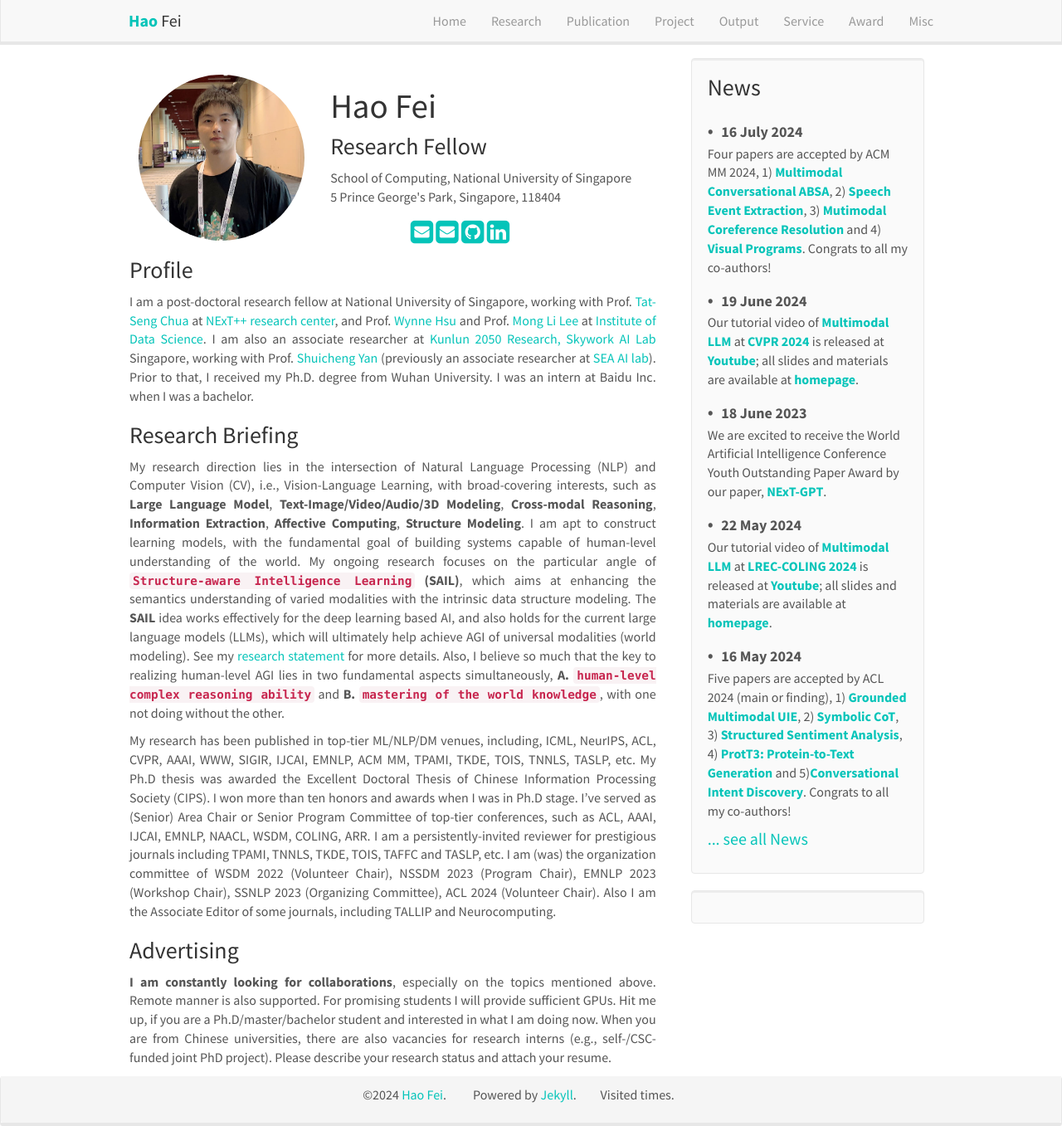
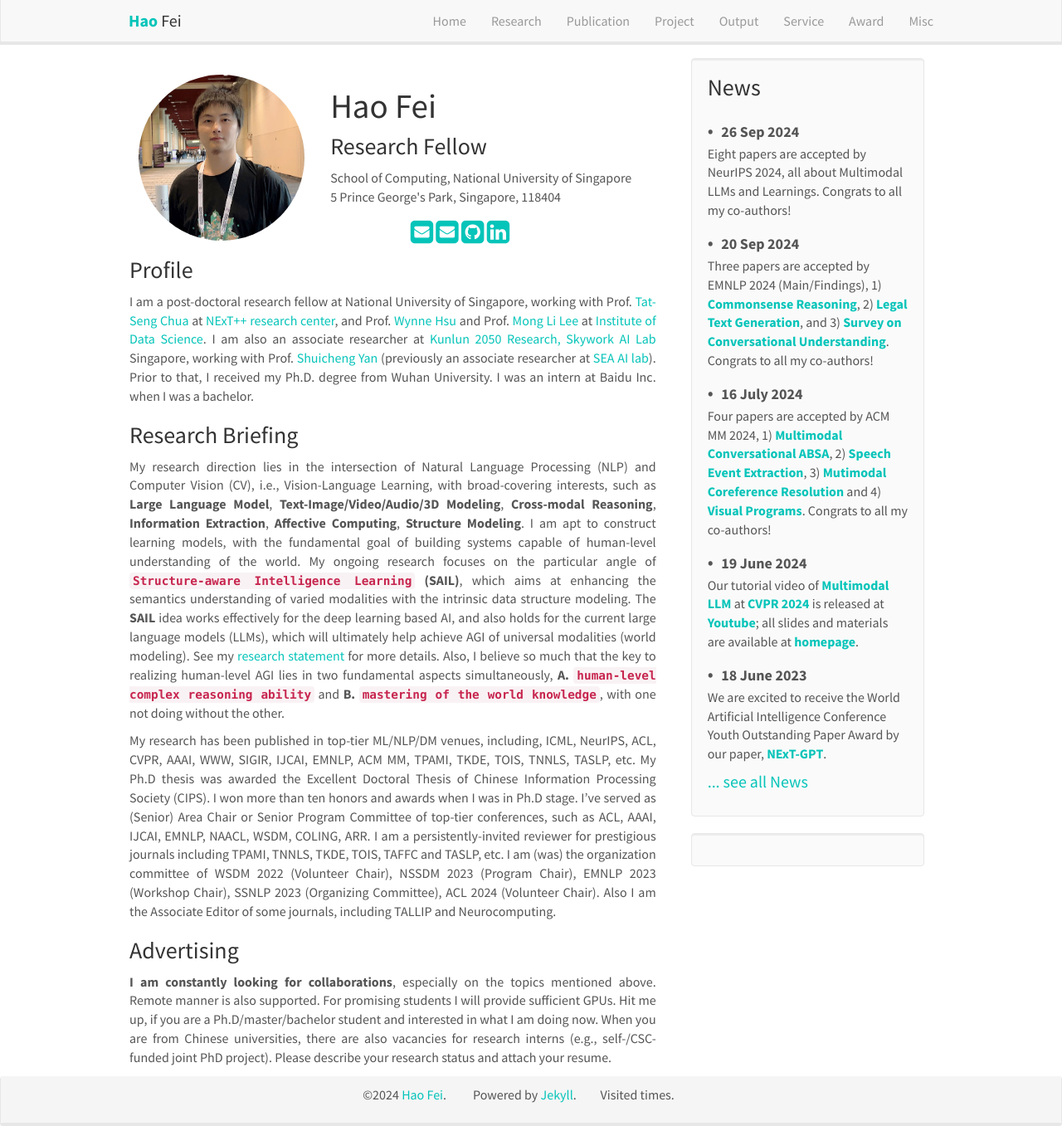
Before and after one commit to scofield7419/scofield7419.github.io, a Jekyll site: the page built from _pages/home.md, in a window 1280 px wide and 1357 px high. Shown: the whole window at 83% size. Built offline with Jekyll 4.4.1, drawn with Linux system fonts in a browser that asks for light colours; nearby versions of some CDN libraries; comment, search, counter and statistics services are not loaded; a style sheet for code colours, icons or effects is not loaded.

Commit message:
Update news.yml

```diff
--- a/_data/news.yml
+++ b/_data/news.yml
@@ -1,4 +1,10 @@
 
+- date: 26 Sep 2024
+  headline: "Eight papers are accepted by NeurIPS 2024, all about Multimodal LLMs and Learnings. Congrats to all my co-authors!"
+
+
+- date: 20 Sep 2024
+  headline: "Three papers are accepted by EMNLP 2024 (Main/Findings), 1) [**Commonsense Reasoning**](#), 2) [**Legal Text Generation**](#), and 3) [**Survey on Conversational Understanding**](#). Congrats to all my co-authors!"
 
 
 - date: 16 July 2024
```
